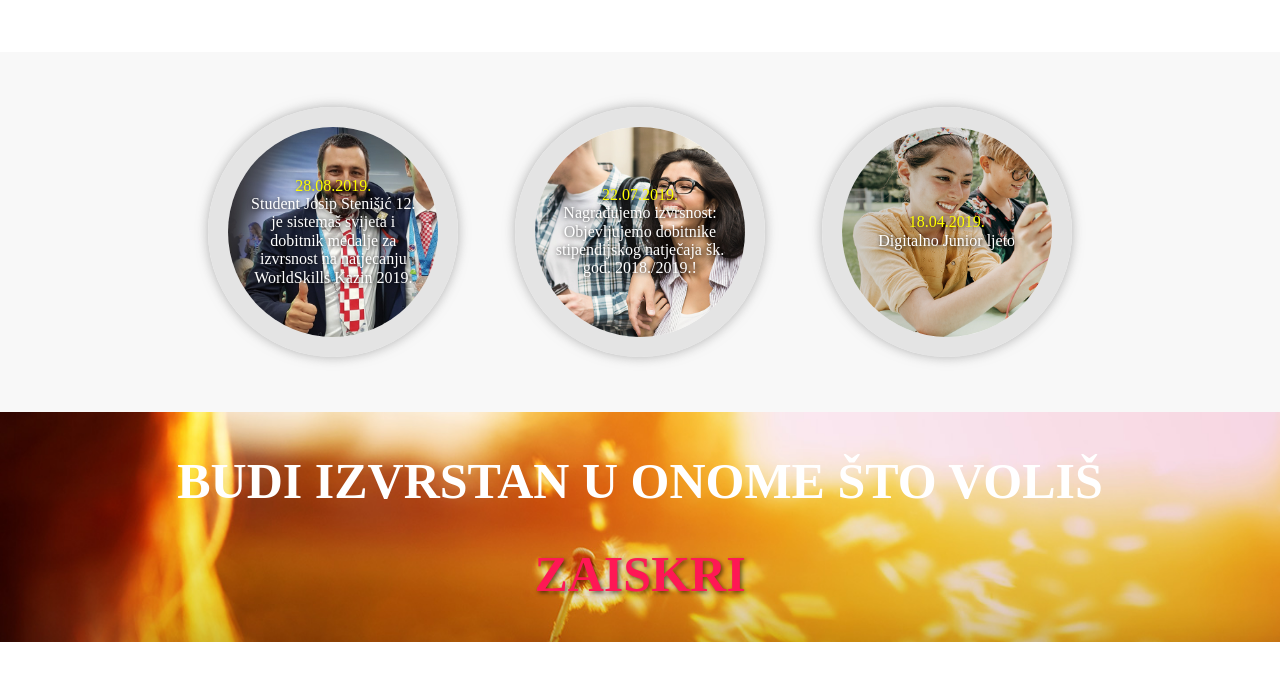
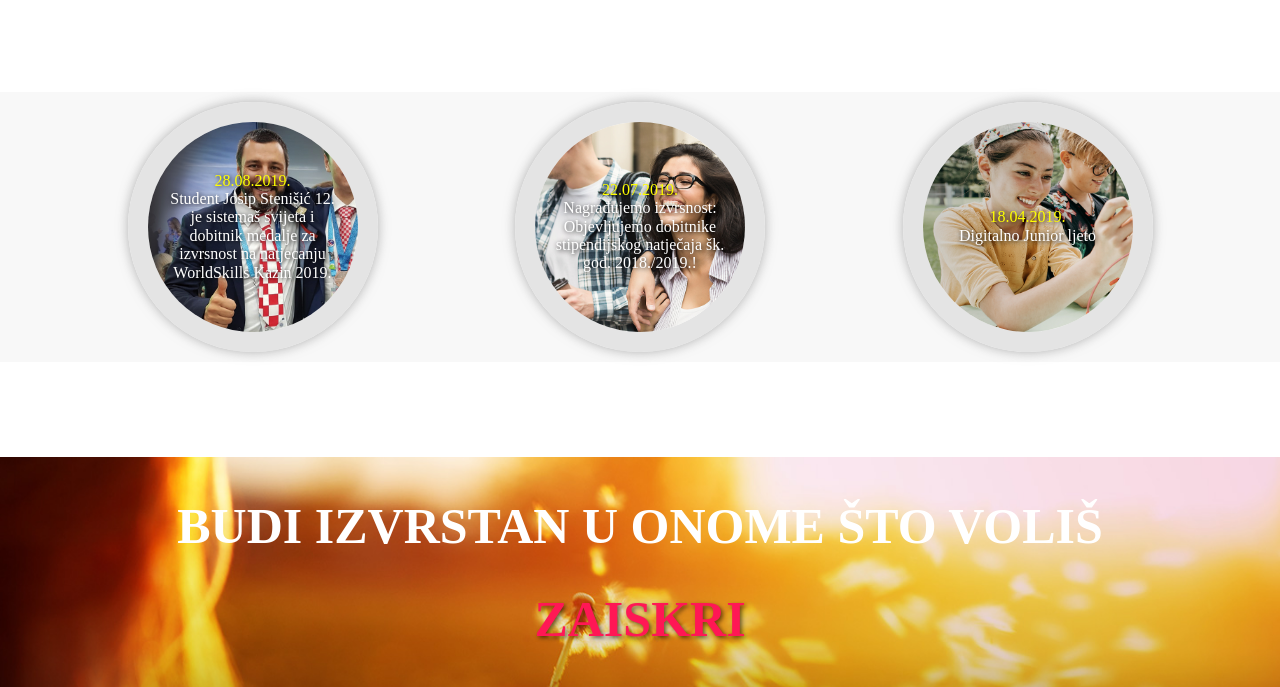
Before and after one commit to AdrianBusak/SUPIT-Projekt, a plain HTML site: page pages/news/components/dashboard-news.html in a window 1280 px wide. Shown: the part 140-827 px from the top of the page. Before the commit the page ends 800 px from the top, so only its background shows below. Drawn offline with nearby package versions, Linux system fonts and the light colour scheme.

```diff
--- a/common-components/client-style-footer-header/client.css
+++ b/common-components/client-style-footer-header/client.css
@@ -14,7 +14,6 @@
 }
 
 iframe {
-	/*iframe header */
 	bottom: 0;
 	border: 0px;
 	width: 100%;
--- a/packages/package.json
+++ b/packages/package.json
@@ -1,5 +1,6 @@
 {
   "dependencies": {
+    "jquery": "^3.7.1",
     "normalize.css": "^8.0.1"
   }
 }
--- a/pages/news/components/dashboard-news.css
+++ b/pages/news/components/dashboard-news.css
@@ -36,17 +36,19 @@
 #content-container{
     width: 100%;
     display: flex;
+    box-sizing: border-box;
     align-items: center;
     background-color: rgba(242, 242, 242, 0.57);
-    padding: 55px 180px;
-    margin-top: 55px;
+    margin: 95px 280px;
+    /* margin-top: 55px; */
 }
 
 #content{
     width: 100%;
     display: flex;
-    justify-content: space-around;
+    justify-content: space-evenly;
     align-items: center;
+    flex-wrap: wrap;
     animation: resizeIn 1.2s cubic-bezier(0.215, 0.610, 0.355, 1);
 }
 
@@ -66,7 +68,7 @@
     display: flex;
     justify-content: center;
     align-items: center;
-    flex-shrink: 0;
+    flex-shrink: 0px;
     height: 250px;
     width: 250px;
     border-radius: 50%;
@@ -83,6 +85,7 @@
 }
 
 #content a{
+    padding: 10px;
     border-radius: 50%;
 }
 
```
